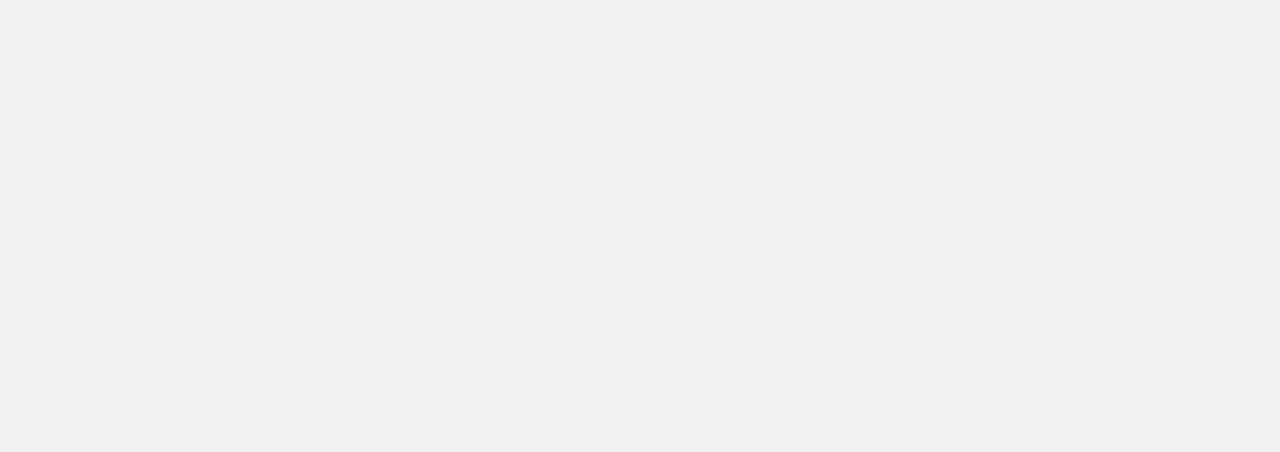
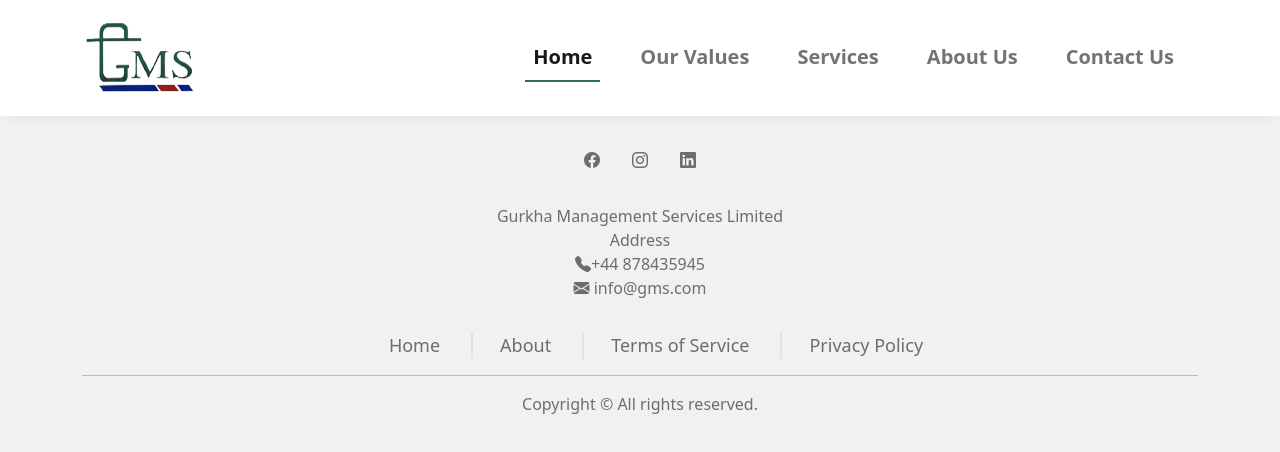
Before and after one commit to swornimgrg/gms, a React (Create React App) app: page /contact-us in a window 1280 px wide. Before the commit this address had no page. Shown: the top 452 px of the page. Built offline with nearby package versions, Linux system fonts and the light colour scheme.

Commit message:
Changed nav link to react router link

```diff
--- a/src/components/NavigationBar/NavigationBar.jsx
+++ b/src/components/NavigationBar/NavigationBar.jsx
@@ -1,15 +1,19 @@
 import React from "react";
 import { Container, Navbar, Nav } from "react-bootstrap";
+import { Link } from "react-router-dom";
 import "./NavigationBar.css";
+
+const menuItems = [
+  { title: "Home", url: "/" },
+  { title: "Our Values", url: "/our-values/" },
+  { title: "Services", url: "/services/" },
+  { title: "About Us", url: "/about-us/" },
+  { title: "Contact Us", url: "/contact-us/" },
+];
 
 function NavigationBar() {
   return (
-    <Navbar
-      collapseOnSelect
-      expand="lg"
-      defaultActiveKey="/home"
-      bsPrefix="navbar"
-    >
+    <Navbar collapseOnSelect expand="lg" bsPrefix="navbar">
       <Container>
         <Navbar.Brand as={Link} to="/">
           <img
@@ -23,22 +27,17 @@ function NavigationBar() {
         <Navbar.Toggle aria-controls="responsive-navbar-nav" />
         <Navbar.Collapse id="responsive-navbar-nav">
           <Nav className="me-auto"></Nav>
-          <Nav>
-            <Nav.Link href="#home" bsPrefix="nav-link">
-              Home
-            </Nav.Link>
-            <Nav.Link bsPrefix="nav-link" eventKey={1} href="#our-values">
-              Our Values
-            </Nav.Link>
-            <Nav.Link bsPrefix="nav-link" eventKey={2} href="#services">
-              Services
-            </Nav.Link>
-            <Nav.Link bsPrefix="nav-link" eventKey={3} href="#about-us">
-              About Us
-            </Nav.Link>
-            <Nav.Link bsPrefix="nav-link" eventKey={4} href="#contact-us">
-              Contact Us
-            </Nav.Link>
+          <Nav defaultActiveKey={1}>
+            {menuItems.map((item, index) => (
+              <Nav.Link
+                eventKey={index + 1}
+                bsPrefix="nav-link"
+                as={Link}
+                to={item.url}
+              >
+                {item.title}
+              </Nav.Link>
+            ))}
           </Nav>
         </Navbar.Collapse>
       </Container>
```
